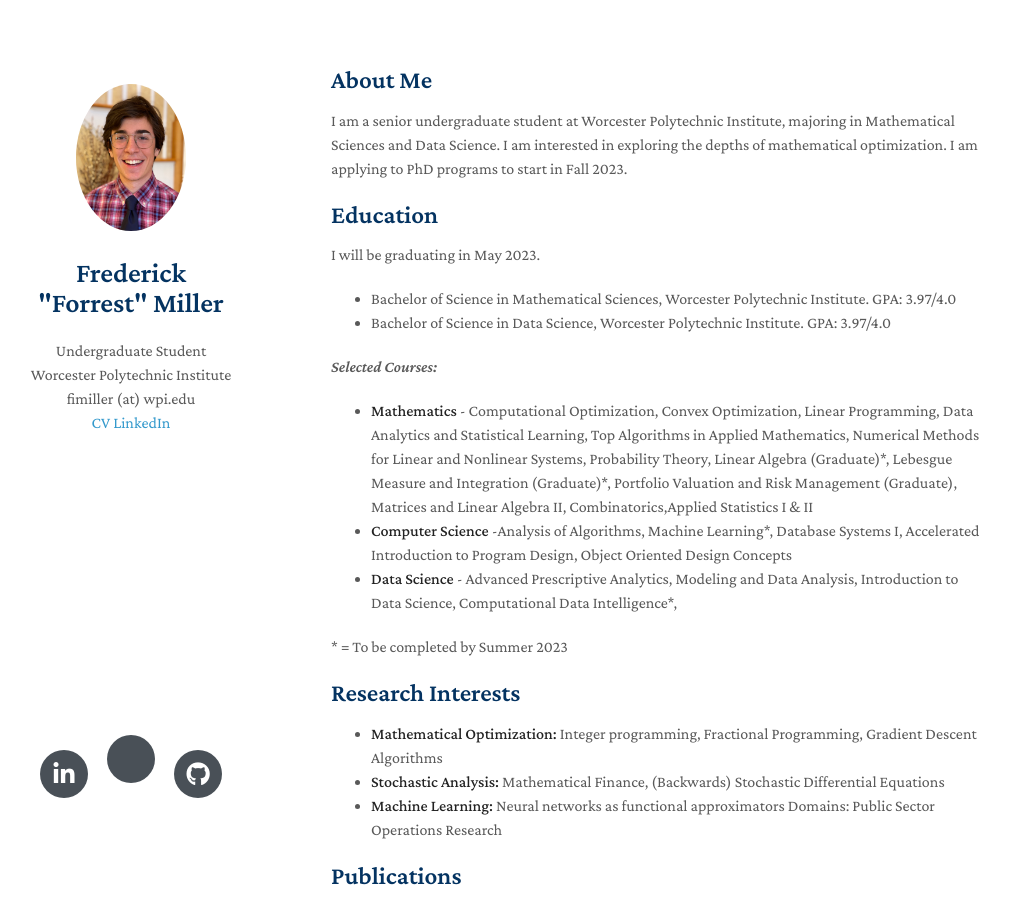
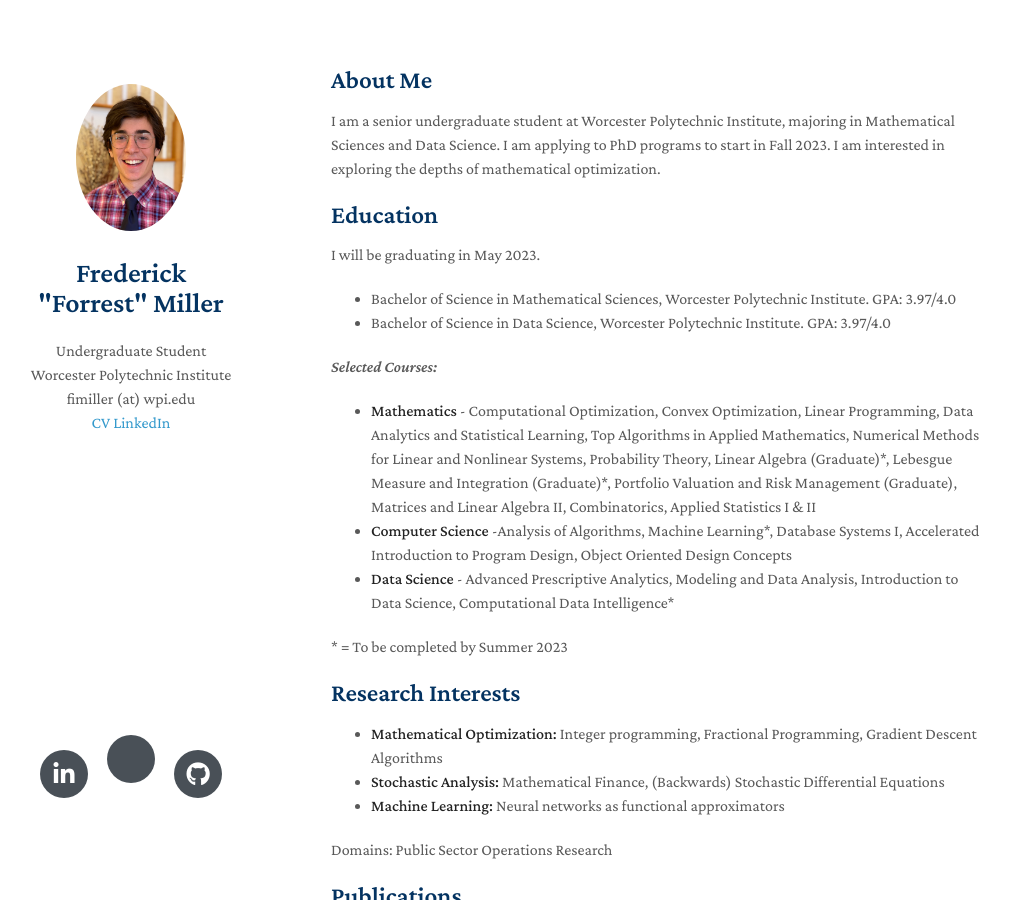
Before and after one commit to fimiller/fimiller.github.io, a Jekyll site: the page built from index.md, in a window 1280 px wide and 900 px high. Shown: the whole window, without its empty margins (139-1149 px from the left). Built offline with Jekyll 4.4.1, drawn with Linux system fonts in a browser that asks for light colours; nearby versions of some CDN libraries; a style sheet for code colours, icons or effects is not loaded; our own code applies the rules of GitHub Pages for plain Markdown files.

Commit message:
small edits

```diff
--- a/index.md
+++ b/index.md
@@ -4,7 +4,7 @@ layout: homepage
 
 ## About Me
 
-I am a senior undergraduate student at Worcester Polytechnic Institute, majoring in Mathematical Sciences and Data Science. I am interested in exploring the depths of mathematical optimization. I am applying to PhD programs to start in Fall 2023.
+I am a senior undergraduate student at Worcester Polytechnic Institute, majoring in Mathematical Sciences and Data Science. I am applying to PhD programs to start in Fall 2023. I am interested in exploring the depths of mathematical optimization.
 
 ## Education
 I will be graduating in May 2023.
@@ -12,9 +12,9 @@ I will be graduating in May 2023.
 - Bachelor of Science in Data Science, Worcester Polytechnic Institute. GPA: 3.97/4.0
 
 *Selected Courses:*
-- **Mathematics** - Computational Optimization, Convex Optimization, Linear Programming, Data Analytics and Statistical Learning, Top Algorithms in Applied Mathematics, Numerical Methods for Linear and Nonlinear Systems, Probability Theory,  Linear Algebra (Graduate)\*, Lebesgue Measure and Integration (Graduate)\*, Portfolio Valuation and Risk Management (Graduate), Matrices and Linear Algebra II, Combinatorics,Applied Statistics I & II
+- **Mathematics** - Computational Optimization, Convex Optimization, Linear Programming, Data Analytics and Statistical Learning, Top Algorithms in Applied Mathematics, Numerical Methods for Linear and Nonlinear Systems, Probability Theory,  Linear Algebra (Graduate)\*, Lebesgue Measure and Integration (Graduate)\*, Portfolio Valuation and Risk Management (Graduate), Matrices and Linear Algebra II, Combinatorics, Applied Statistics I & II
 - **Computer Science** -Analysis of Algorithms, Machine Learning\*, Database Systems I, Accelerated Introduction to Program Design, Object Oriented Design Concepts
-- **Data Science** -  Advanced Prescriptive Analytics, Modeling and Data Analysis, Introduction to Data Science, Computational Data Intelligence\*,
+- **Data Science** -  Advanced Prescriptive Analytics, Modeling and Data Analysis, Introduction to Data Science, Computational Data Intelligence\*
 
 \* = To be completed by Summer 2023
 
@@ -23,6 +23,7 @@ I will be graduating in May 2023.
 - **Mathematical Optimization:** Integer programming, Fractional Programming, Gradient Descent Algorithms
 - **Stochastic Analysis:** Mathematical Finance, (Backwards) Stochastic Differential Equations
 - **Machine Learning:** Neural networks as functional approximators
+
 Domains: Public Sector Operations Research
 
 ## Publications
```
